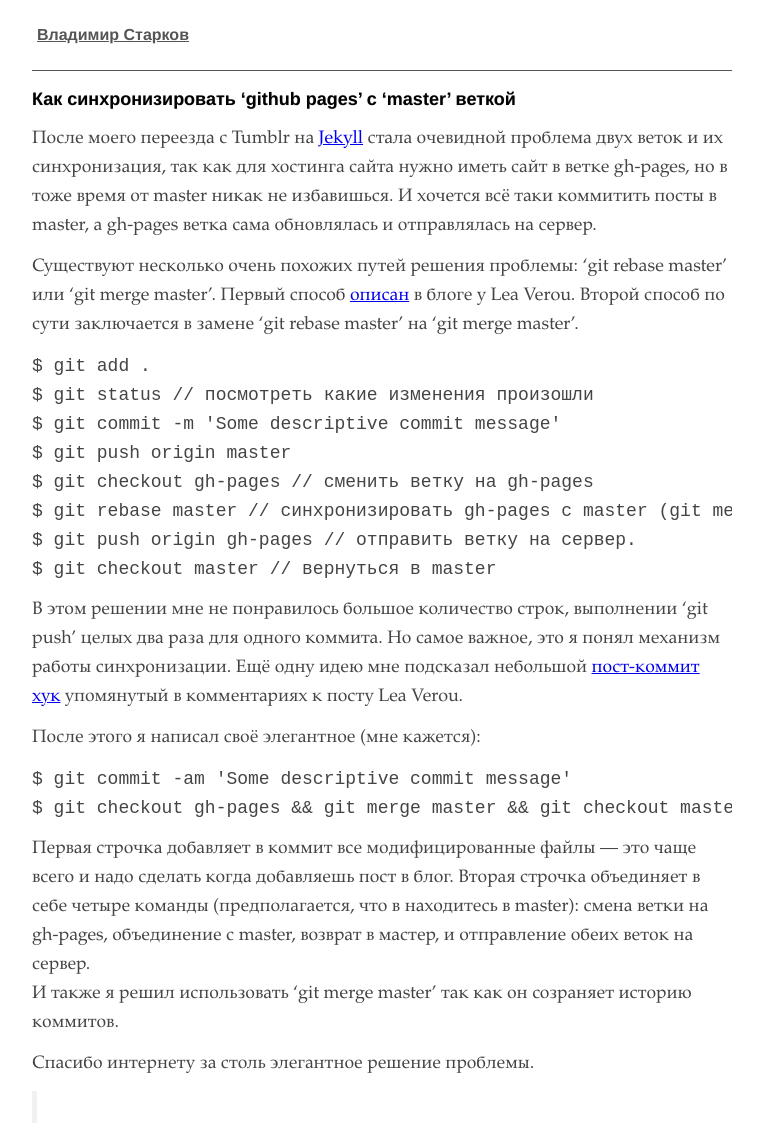
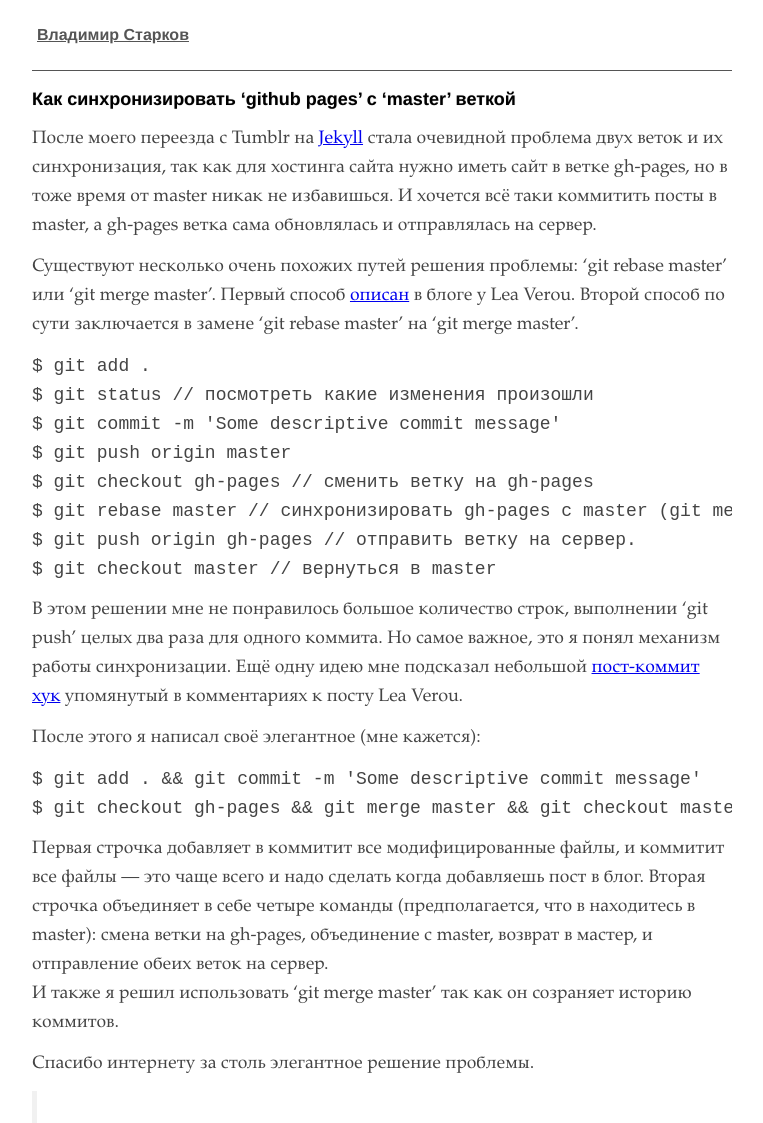
Before and after one commit to iamstarkov/vstarkov.ru, a Jekyll site: the page built from _posts/2012-10-11-ghpages-sync.md, in a window 1280 px wide. Shown: the whole page, without its empty margins (258-1021 px from the left). Built offline with Jekyll 4.4.1, drawn with Linux system fonts in a browser that asks for light colours; some web fonts are replaced; comment, search, counter and statistics services are not loaded.

Commit message:
added post about gh pages

```diff
--- a/_posts/2012-10-11-ghpages-sync.md
+++ b/_posts/2012-10-11-ghpages-sync.md
@@ -24,10 +24,10 @@ categories : [git]
 
 После этого я написал своё элегантное (мне кажется):
 
-	$ git commit -am 'Some descriptive commit message'
+	$ git add . && git commit -m 'Some descriptive commit message'
 	$ git checkout gh-pages && git merge master && git checkout master && git push --all
 
-Первая строчка добавляет в коммит все модифицированные файлы — это чаще всего и надо сделать когда добавляешь пост в блог. Вторая строчка объединяет в себе четыре команды (предполагается, что в находитесь в master): смена ветки на gh-pages, объединение с master, возврат в мастер, и отправление обеих веток на сервер.
+Первая строчка добавляет в коммитит все модифицированные файлы, и коммитит все файлы — это чаще всего и надо сделать когда добавляешь пост в блог. Вторая строчка объединяет в себе четыре команды (предполагается, что в находитесь в master): смена ветки на gh-pages, объединение с master, возврат в мастер, и отправление обеих веток на сервер.
 И также я решил использовать 'git merge master' так как он созраняет историю коммитов.
 
 Спасибо интернету за столь элегантное решение проблемы.
```
